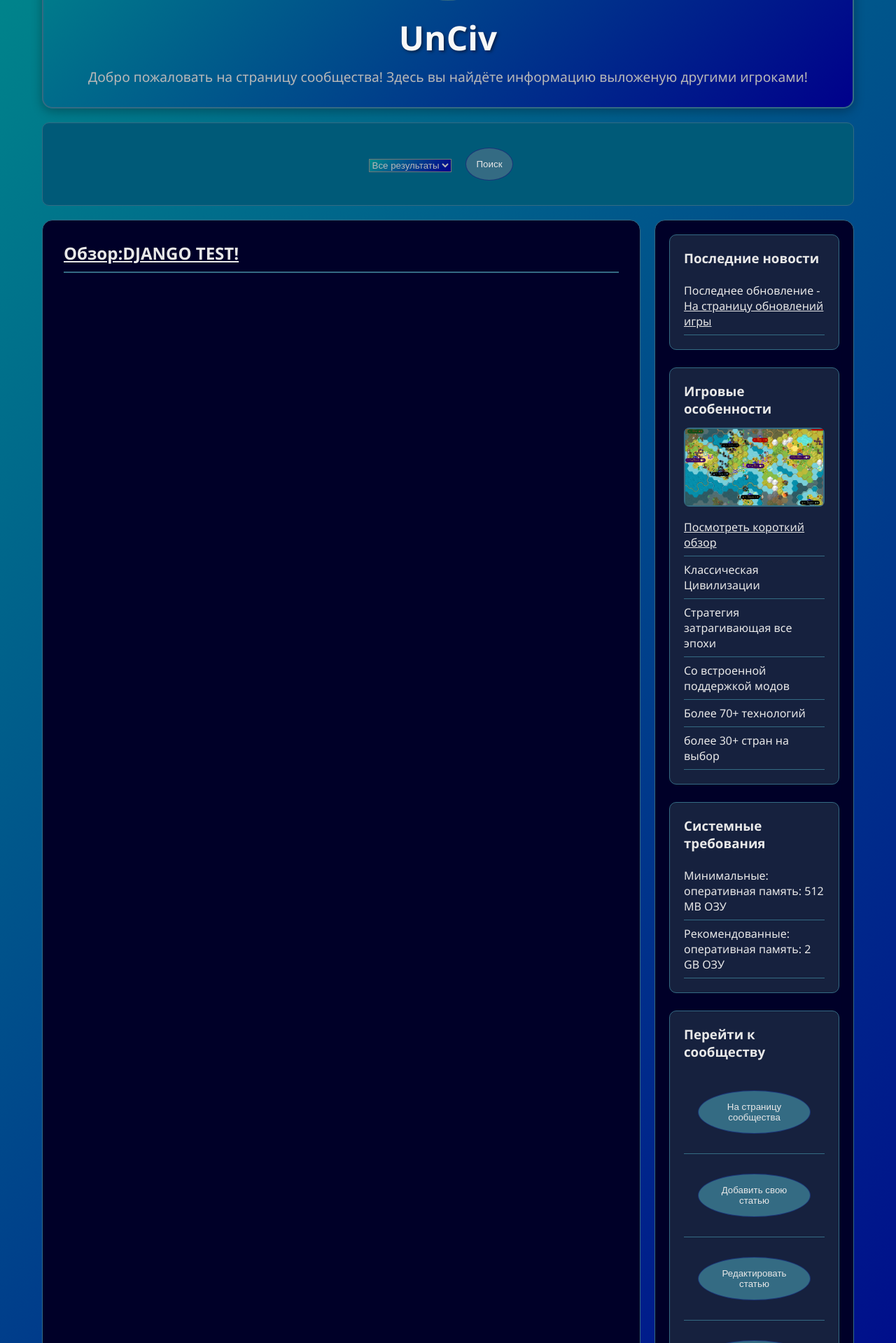
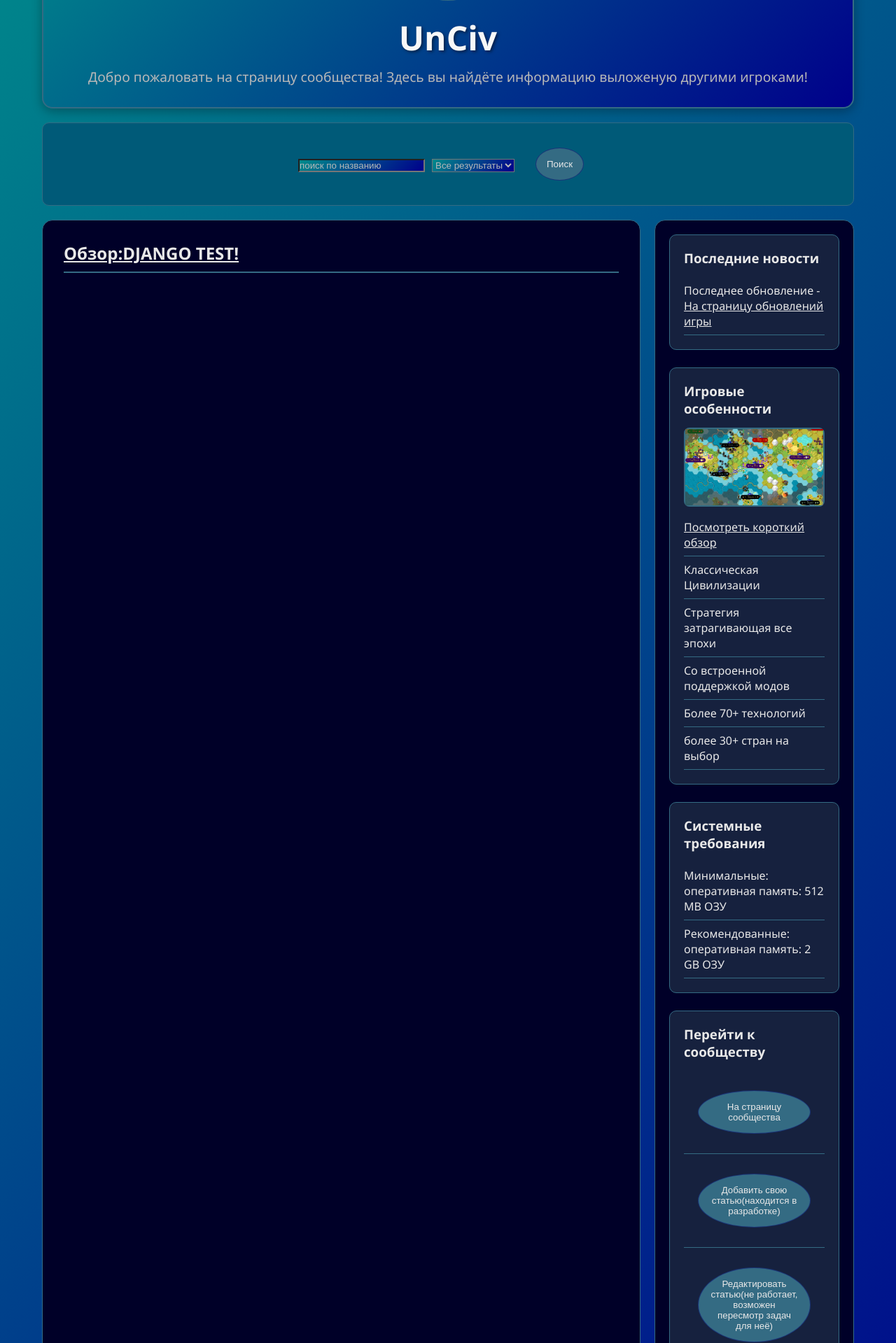
Before and after one commit to Leva-Shagalov/site-encyclopedia, a Django app: page /community in a window 1280 px wide. Shown: the part 201-2120 px from the top of the page at 70% size. Run offline with Django 5.2, Linux system fonts and the light colour scheme; data comes from the database, SQL or seed files in the repository.

Commit message:
сайт почти перенесён можно продолжать разработку

```diff
--- a/core/static/css/style.css
+++ b/core/static/css/style.css
@@ -108,6 +108,17 @@ hr {
 .nav-menu form {
   display: flex;
   align-items: center;
+  gap: 10px;
+}
+.nav-menu input {
+  color: #e8e8e8;
+  background: linear-gradient(135deg, darkcyan 0%, darkblue 100%);
+}
+.nav-menu ::-moz-placeholder {
+  color: #b8b8b8;
+}
+.nav-menu ::placeholder {
+  color: #b8b8b8;
 }
 .nav-menu select {
   color: #b8b8b8;
--- a/core/static/css/style.scss
+++ b/core/static/css/style.scss
@@ -1,5 +1,5 @@
 /* Переменные */
-@use "peremenue" as p;
+@use "_variable" as p;
 
 * {
   margin: 0;
@@ -8,14 +8,14 @@ box-sizing: border-box;
 }
 
 /* Миксины (Функции)*/
-@mixin img_placeholder{
+@mixin img_placeholder {
   display: flex;
   align-items: center;
   justify-content: center;
   color: p.$dark_white_color;
   font-style: italic;
 }
-@mixin button_style{
+@mixin button_style {
   width: auto;
   padding: 15px;
   margin: 20px;
@@ -27,12 +27,12 @@ box-sizing: border-box;
 
 /* Основная прописка для всего сайта*/
 body {
-font-family: 'Segoe UI', Tahoma, Geneva, Verdana, sans-serif;
+  font-family: "Segoe UI", Tahoma, Geneva, Verdana, sans-serif;
   background: p.$background_main;
   color: p.$white_color;
   min-height: 100vh;
 }
-hr{
+hr {
   border-color: p.$cyan_color;
   margin: 20px 25px 50px;
 }
@@ -63,30 +63,30 @@ border: p.$border_sait;
   text-align: center;
   box-shadow: 0 4px 15px rgba(0, 0, 0, 0.3);
   position: relative;
-    h1{
+  h1 {
     font-size: 3em;
     color: #f8f8f8;
     text-shadow: 2px 2px 4px rgba(0, 0, 0, 0.5);
     margin-bottom: 10px;
   }
-    p{
+  p {
     font-size: 1.2em;
     color: p.$dark_white_color;
   }
-    button{
-@include button_style()
+  button {
+    @include button_style();
   }
 }
 
 .header-image {
   width: 150px;
   height: 150px;
-background: rgb(20,10,5);
+  background: rgb(20, 10, 5);
   border: p.$border_sait;
   border-radius: 50%;
   margin: 0 auto 20px;
   @include img_placeholder;
-    img{
+  img {
     width: 100%;
     height: auto;
     border-radius: 50%;
@@ -96,7 +96,7 @@ border-radius: 50%;
 /* Навигация */
 .site-nav {
   grid-area: nav;
-background: rgb(0,90,120);
+  background: rgb(0, 90, 120);
   border-radius: 10px;
   border: p.$img_small_border;
 }
@@ -115,83 +115,91 @@ border-radius: 5px;
     transition: all 0.3s ease;
     border: 1px solid transparent;
   }
-    form{
+  form {
     display: flex;
     align-items: center;
+    gap: 10px;
   }
-    select{
+  input {
+    color: p.$white_color;
+    background: p.$background_main;
+  }
+  ::placeholder {
+    color: p.$dark_white_color;
+  }
+  select {
     color: p.$dark_white_color;
     background: p.$background_main;
-            option{
+    option {
       color: p.$white_color;
       background: p.$background_hover;
     }
   }
-    button{
-@include button_style()
+  button {
+    @include button_style();
   }
 }
 
 /* Основной контент (всё что есть в сайте)*/
 .main-content {
   grid-area: content;
-background: rgb(0,0,40);
+  background: rgb(0, 0, 40);
   padding: 30px;
   border-radius: 15px;
   border: p.$img_small_border;
-    button{
-@include button_style()
+  button {
+    @include button_style();
   }
 }
 
 .content-section {
   margin-bottom: 40px;
-    h1{
+  h1 {
     color: p.$dark_white_color;
     margin-bottom: 20px;
     padding-bottom: 10px;
   }
-    h2{
+  h2 {
     color: p.$white_color;
     margin-bottom: 20px;
     border-bottom: p.$img_border;
     padding-bottom: 10px;
-        a{
+    a {
       color: p.$white_color;
     }
-        a:hover{
+    a:hover {
       color: p.$cyan_color;
     }
   }
-form{
+  form {
     ul {
       padding-left: 0;
     }
     li {
       padding: 8px 0;
-        label{
+      label {
         color: p.$white_color;
       }
-        input{
+      input {
         color: p.$white_color;
         background: p.$background_main;
       }
-        textarea{
+      textarea {
         color: p.$white_color;
         background: p.$background_main;
       }
     }
-        select{
+    select {
       color: p.$white_color;
       background: p.$background_main;
-            option{
+      option {
         color: p.$white_color;
         background: p.$background_hover;
       }
     }
   }
-    button{
-@include button_style()
+  button {
+    @include button_style();
   }
 }
 
@@ -203,7 +211,7 @@ border: p.$img_small_border;
   border-radius: 10px;
   margin: 20px 0;
   @include img_placeholder;
-    img{
+  img {
     width: 100%;
     height: auto;
   }
@@ -233,7 +241,7 @@ border-radius: 50%;
   margin: 0 auto 15px;
   @include img_placeholder;
   font-size: 0.9em;
-    img{
+  img {
     width: 100%;
     height: auto;
     border-radius: 50%;
@@ -253,7 +261,7 @@ border: p.$img_border;
   border-radius: 8px;
   height: 150px;
   @include img_placeholder;
-    img{
+  img {
     width: 100%;
     height: auto;
   }
@@ -286,11 +294,11 @@ padding-left: 0;
     padding: 8px 0;
     border-bottom: p.$img_small_border;
   }
-    a{
+  a {
     color: p.$white_color;
   }
-    button{
-@include button_style()
+  button {
+    @include button_style();
   }
 }
 
@@ -302,7 +310,7 @@ border: p.$img_border;
   border-radius: 8px;
   margin: 10px 0;
   @include img_placeholder;
-img{
+  img {
     width: 100%;
     height: auto;
     border-radius: 0%;
@@ -336,7 +344,7 @@ border-radius: 8px;
   @include img_placeholder;
   font-size: 0.8em;
   text-align: center;
-    img{
+  img {
     width: 100%;
     height: auto;
   }
@@ -376,21 +384,21 @@ flex-wrap: wrap;
 }
 
 /* для планшетов */
-@media (min-width: 768px){
-    .container{
+@media (min-width: 768px) {
+  .container {
     max-width: 750px;
   }
 }
 
-@media (min-width: 1024px){
+@media (min-width: 1024px) {
   /* сайт изначально для декстепов */
-    .container{
+  .container {
     max-width: 1200px;
   }
 }
 
-@media (hover:hover){
-.nav-menu{
+@media (hover: hover) {
+  .nav-menu {
     li a:hover {
       background: p.$background_hover;
       border-color: p.$cyan_color;
@@ -402,7 +410,7 @@ background: p.$background_hover;
     border-color: p.$cyan_color;
     transform: translateY(-2px);
   }
-.widget{
+  .widget {
     a:hover {
       background: p.$background_hover;
       transform: translateY(-2px);
@@ -411,11 +419,11 @@ transform: translateY(-2px);
 }
 
 /* для печати */
-@media print{
-    .site-nav .site-footer{
+@media print {
+  .site-nav .site-footer {
     display: none;
   }
-    *{
+  * {
     box-shadow: none;
   }
 }
--- a/core/templates/core/base.html
+++ b/core/templates/core/base.html
@@ -87,23 +87,31 @@
                 href="{% url 'add_article' %}"
                 target="_blank"
                 rel="noopener noreferrer"
-                ><button>Добавить свою статью</button></a
+                ><button>
+                  Добавить свою статью(находится в разработке)
+                </button></a
               >
             </li>
             <li>
-              <a href="/edit_article" target="_blank" rel="noopener noreferrer"
-                ><button>Редактировать статью</button></a
+              <a
+                href="{% url 'edit_article' %}"
+                target="_blank"
+                rel="noopener noreferrer"
+                ><button>
+                  Редактировать статью(не работает, возможен пересмотр задач для
+                  неё)
+                </button></a
               >
             </li>
             {% if not g.user %}
             <li>
               <a href="/registration" rel="noopener noreferrer"
-                ><button>На страницу регистрации</button></a
+                ><button>На страницу регистрации(не работает)</button></a
               >
             </li>
             <li>
               <a href="/authorization" rel="noopener noreferrer"
-                ><button>На страницу авторизации</button></a
+                ><button>На страницу авторизации(не работает)</button></a
               >
             </li>
             {% else %}
@@ -123,7 +131,7 @@
           UnCiv Fan Site © 2025-2026. Все права принадлежат Yair Morgenstern
         </p>
         <p>
-          Этот сайт создан начинающим разработчиком для дипломной работе в
+          Этот сайт создан начинающим разработчиком для дипломной работы в
           комьютерной академии 'top'
         </p>
       </footer>
--- a/core/templates/core/community.html
+++ b/core/templates/core/community.html
@@ -9,6 +9,9 @@
 <nav class="site-nav">
   <ul class="nav-menu">
     <form method="get">
+      <li>
+        <input type="text" name="name" placeholder="поиск по названию" />
+      </li>
       <li>
         <select name="topic">
           <option value="">Все результаты</option>
--- a/core/urls.py
+++ b/core/urls.py
@@ -1,11 +1,12 @@
 from django.urls import path
 
-from .views import index, game_updates_page, community, page_article, add_article
+from .views import index, game_updates_page, community, page_article, add_article, edit_article_page
 
 urlpatterns = [
     path("", index),
     path("updates", game_updates_page, name="updates"),
     path("community", community, name="community"),
     path("article/<int:article_id>", page_article, name="article"),
-    path("add_article", add_article, name="add_article")
+    path("add_article", add_article, name="add_article"),
+    path("edit_article", edit_article_page, name="edit_article")
 ]
--- a/core/views.py
+++ b/core/views.py
@@ -122,19 +122,20 @@ def add_article(request):
 
 
 
-# def edit_article_page(request):
-#     articles = Article.select().where(Article.classification != 4).order_by(Article.id).dicts()
-#     clas = Class_article.select().where(Class_article.id != 4)
+def edit_article_page(request):
+    articles = Article.objects.exclude(topic=1).order_by('id')
+    topic = ArticleTopic.objects.exclude(id=1)
 
-#     res = [{
-#         "arti": arti["name"],
-#         "cont":[
-#             cont for cont in Content_article.select(
-#             ).filter(Content_article.article_id==arti["id"]).order_by(Content_article.id).dicts()
-#         ]
-#         }
-#         for arti in articles
-#     ]
+    res = [{
+        "arti": article.title,
+        "cont": [
+            content
+            for content in ArticleContent.objects.filter(article=article.id).values().order_by('id')
+        ]
+        }
+        for article in articles
+    ]
+    print(res)
 
 #     if request.form:
 #         form_name = request.form.get("form")
@@ -167,13 +168,13 @@ def add_article(request):
 
 #         else:
 #             return "Данные отправленны не коррекстно!"
-#     import json
-#     base=json.dumps(res, ensure_ascii=False)
-#     print(base)
-#     return render('edit_article.html',
-#                   article=articles,
-#                   clas=clas,
-#                   base=base)
+    # import json
+    # base=json.dumps(res, ensure_ascii=False)
+    # print(base)
+    return render(request, 'core/edit_article.html',
+                  {"article":articles,
+                  "topic":topic,
+                  "base":None})
 
 
 
```
Also changed, not shown: core/templates/core/edit_article.html (+41 -50 lines), core/static/css/_variable.scss (renamed from core/static/css/peremenue.scss), 1 other file. Lines whose indentation alone changed are shown as unchanged.
